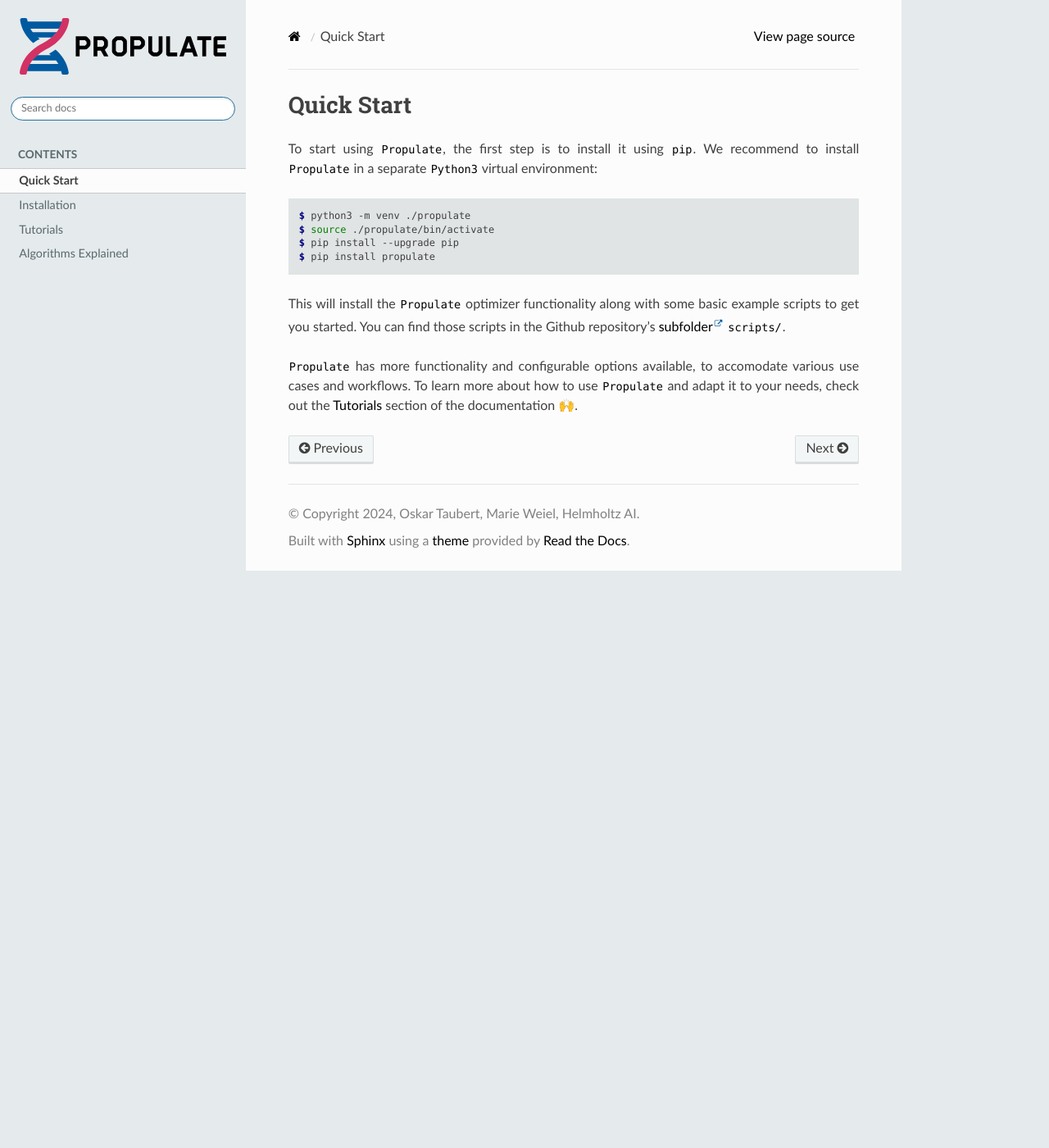
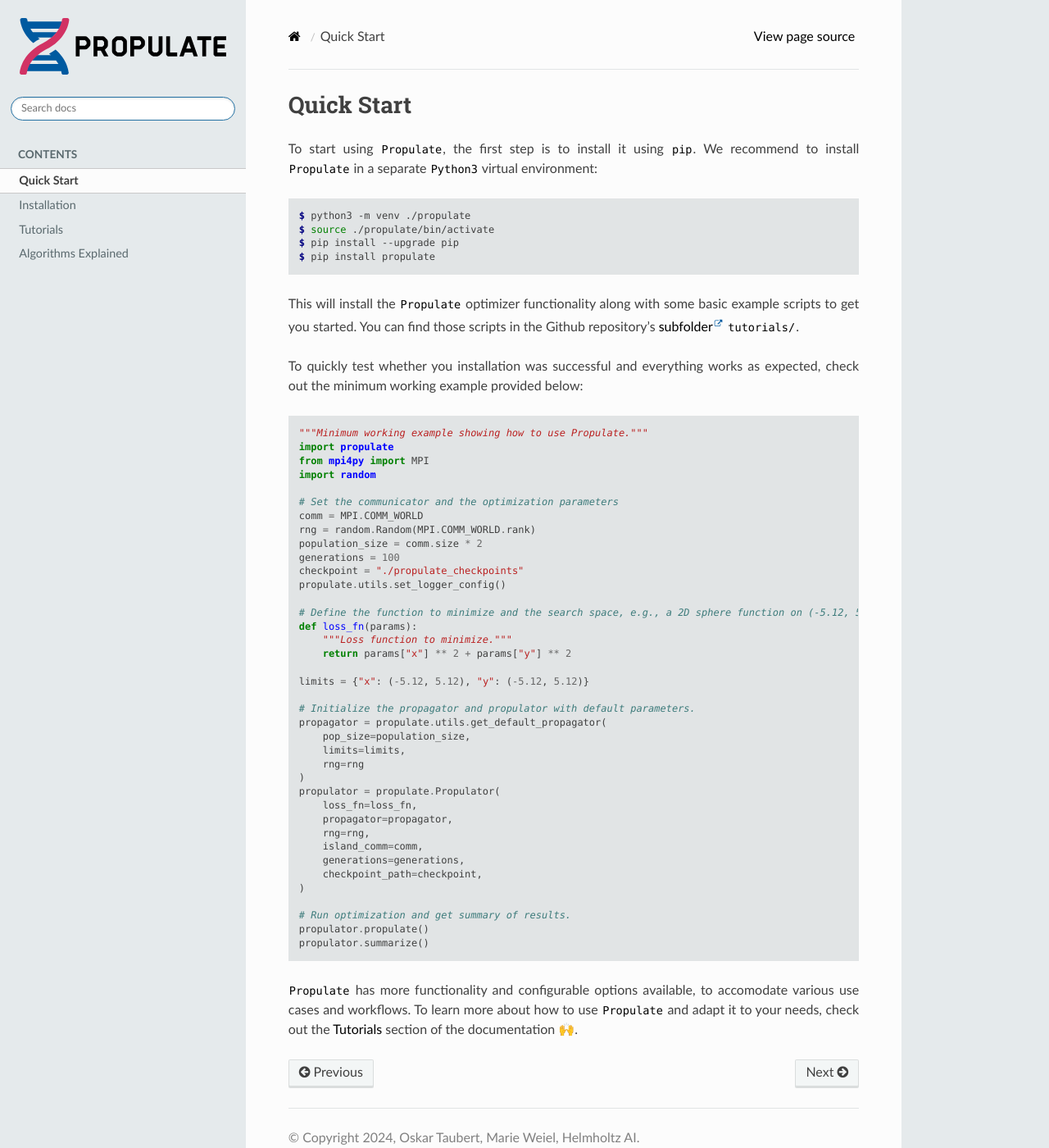
Before and after one commit to Helmholtz-AI-Energy/propulate, a Sphinx documentation site: the page built from docs/quickstart.rst, in a window 1280 px wide and 1400 px high. Shown: the whole window at 82% size. Built offline with Sphinx 7.4.7 and the Read the Docs theme 2.0.0, drawn with Linux system fonts in a browser that asks for light colours; nearby versions of some CDN libraries; some web fonts are replaced; library files that are not in the unit come from our copies.

Commit message:
add minimum working example and fix broken link

```diff
--- a/docs/quickstart.rst
+++ b/docs/quickstart.rst
@@ -14,7 +14,51 @@
     $ pip install propulate
 
 This will install the ``Propulate`` optimizer functionality along with some basic example scripts to get you started.
-You can find those scripts in the Github repository's `subfolder`_ ``scripts/``.
+You can find those scripts in the Github repository's `subfolder`_ ``tutorials/``.
+
+To quickly test whether you installation was successful and everything works as expected, check out the minimum
+working example provided below:
+
+.. code-block:: python
+
+    """Minimum working example showing how to use Propulate."""
+    import propulate
+    from mpi4py import MPI
+    import random
+
+    # Set the communicator and the optimization parameters
+    comm = MPI.COMM_WORLD
+    rng = random.Random(MPI.COMM_WORLD.rank)
+    population_size = comm.size * 2
+    generations = 100
+    checkpoint = "./propulate_checkpoints"
+    propulate.utils.set_logger_config()
+
+    # Define the function to minimize and the search space, e.g., a 2D sphere function on (-5.12, 5.12)^2.
+    def loss_fn(params):
+        """Loss function to minimize."""
+        return params["x"] ** 2 + params["y"] ** 2
+
+    limits = {"x": (-5.12, 5.12), "y": (-5.12, 5.12)}
+
+    # Initialize the propagator and propulator with default parameters.
+    propagator = propulate.utils.get_default_propagator(
+        pop_size=population_size,
+        limits=limits,
+        rng=rng
+    )
+    propulator = propulate.Propulator(
+        loss_fn=loss_fn,
+        propagator=propagator,
+        rng=rng,
+        island_comm=comm,
+        generations=generations,
+        checkpoint_path=checkpoint,
+    )
+
+    # Run optimization and get summary of results.
+    propulator.propulate()
+    propulator.summarize()
 
 ``Propulate`` has more functionality and configurable options available, to accomodate various use cases and workflows.
 To learn more about how to use ``Propulate`` and adapt it to your needs, check out the :ref:`usage` section of the
@@ -22,4 +66,4 @@
 
 
 .. Links
-.. _subfolder: https://github.com/Helmholtz-AI-Energy/propulate/tree/master/scripts
+.. _subfolder: https://github.com/Helmholtz-AI-Energy/propulate/tree/master/tutorials
```
